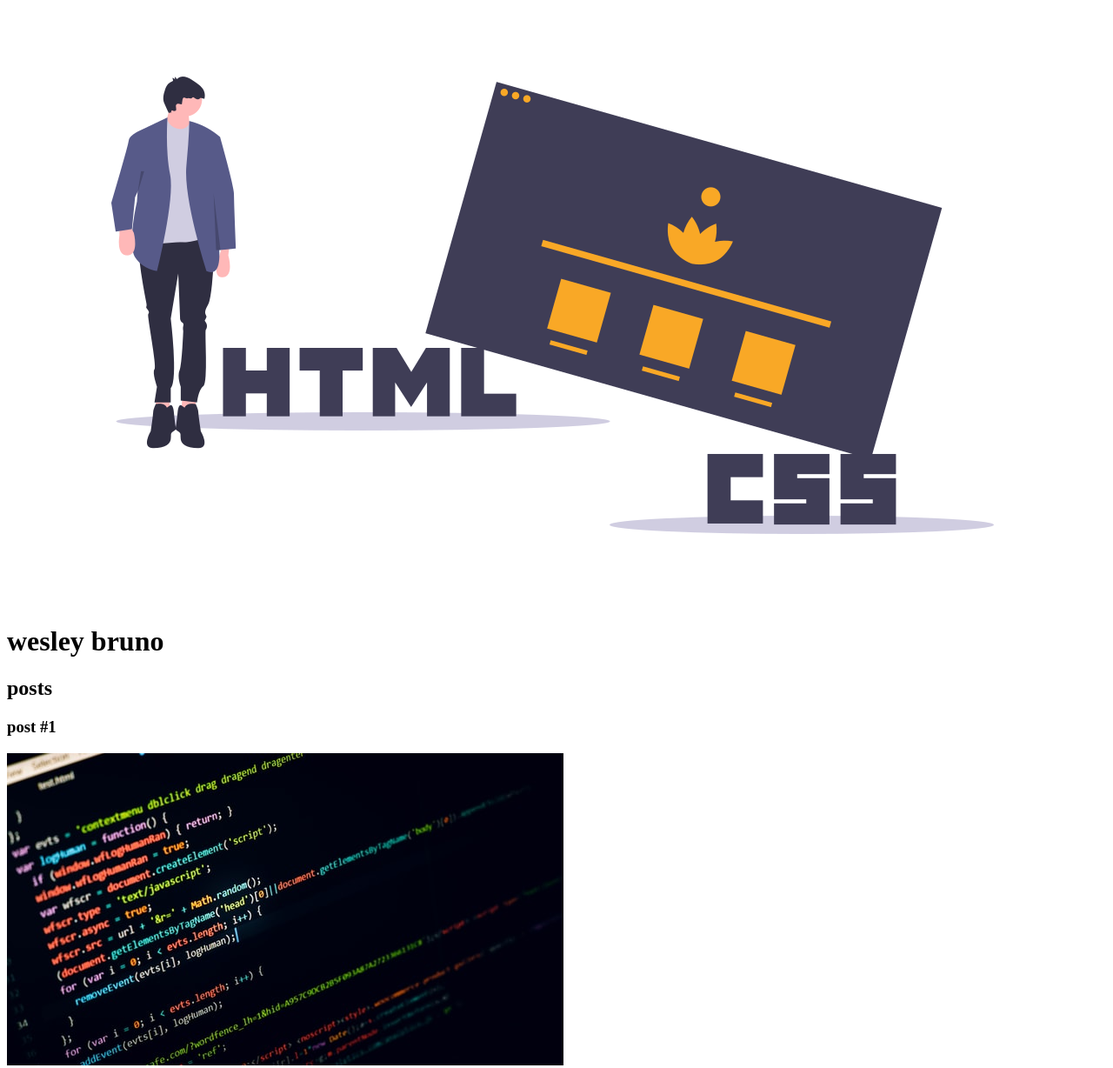
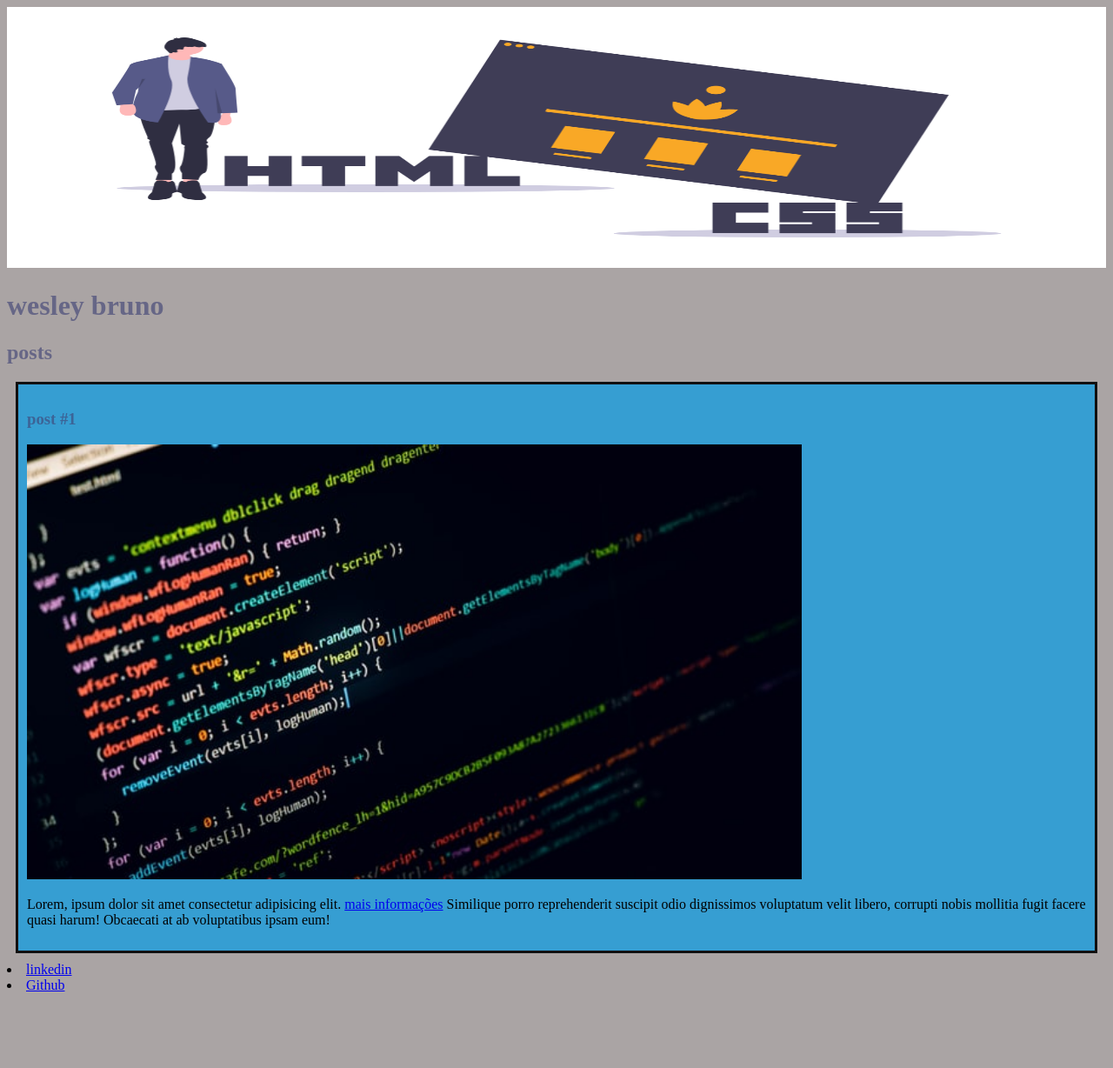
Before and after one commit to weskbru/introducao-html-css, a plain HTML site: page dio.html/index.html in a window 1280 px wide. Shown: the top 1228 px of the page at 87% size. After the commit the page ends 1150 px from the top, so only its background shows below. Drawn offline with Linux system fonts and the light colour scheme.

Commit message:
criado o arquivo style.css onde irá ser alterado as caracteristicas do site

```diff
--- a/dio.html/index.html
+++ b/dio.html/index.html
@@ -4,26 +4,28 @@
     <meta charset="UTF-8">
     <meta http-equiv="X-UA-Compatible" content="IE=edge">
     <meta name="viewport" content="width=device-width, initial-scale=1.0">
+    <link rel="stylesheet" href="style.css">
     <title>Curso html</title>
 </head>
 <body>
     <header>
-        <img src="/static_website.png" alt="">
-        <h1>wesley bruno</h1>
+        <img src="/static_website.png" alt="" class="img-header">
+        <h1 id="title">wesley bruno</h1>
     </header>
-    <section>
+    <section >
         <header>
-            <h2>posts</h2>
+            <h2 class="sub-title">posts</h2>
         </header>
-        <article>
+        <article id="post">
             <header>
-                <h3>post #1</h3>
+                <h3 class="post-title">post #1</h3>
                 <img src="/roonz-nl-2xEQDxB0ss4-unsplash.jpg" alt="editor de texo">
             </header>
+            <p>Lorem, ipsum dolor sit amet consectetur adipisicing elit. <a href="https://www.linkedin.com/in/wesley-bruno/">mais informações</a>
+                Similique porro reprehenderit suscipit odio dignissimos voluptatum velit libero,
+                corrupti nobis mollitia fugit facere quasi harum! Obcaecati at ab voluptatibus ipsam eum!</p>
         </article>
-        <p>Lorem, ipsum dolor sit amet consectetur adipisicing elit. <a href="https://www.linkedin.com/in/wesley-bruno/">mais informações</a>
-        Similique porro reprehenderit suscipit odio dignissimos voluptatum velit libero,
-        corrupti nobis mollitia fugit facere quasi harum! Obcaecati at ab voluptatibus ipsam eum!</p>
+
     </section>
     <footer>
         <li>
--- /dev/null
+++ b/dio.html/style.css
@@ -0,0 +1,22 @@
+body {
+    background-color: rgb(170, 164, 164);
+
+}
+#title, .sub-title, .post-title {
+    color: #404475a3;
+}
+img {
+    height: 500px;
+}
+
+.img-header {
+    height: 300px;
+    width: 100%;
+}
+
+#post {
+    background-color: rgb(54, 158, 210);
+    padding: 10px;
+    border: 3px solid rgb(17, 16, 16);
+    margin: 10px;
+}
```
